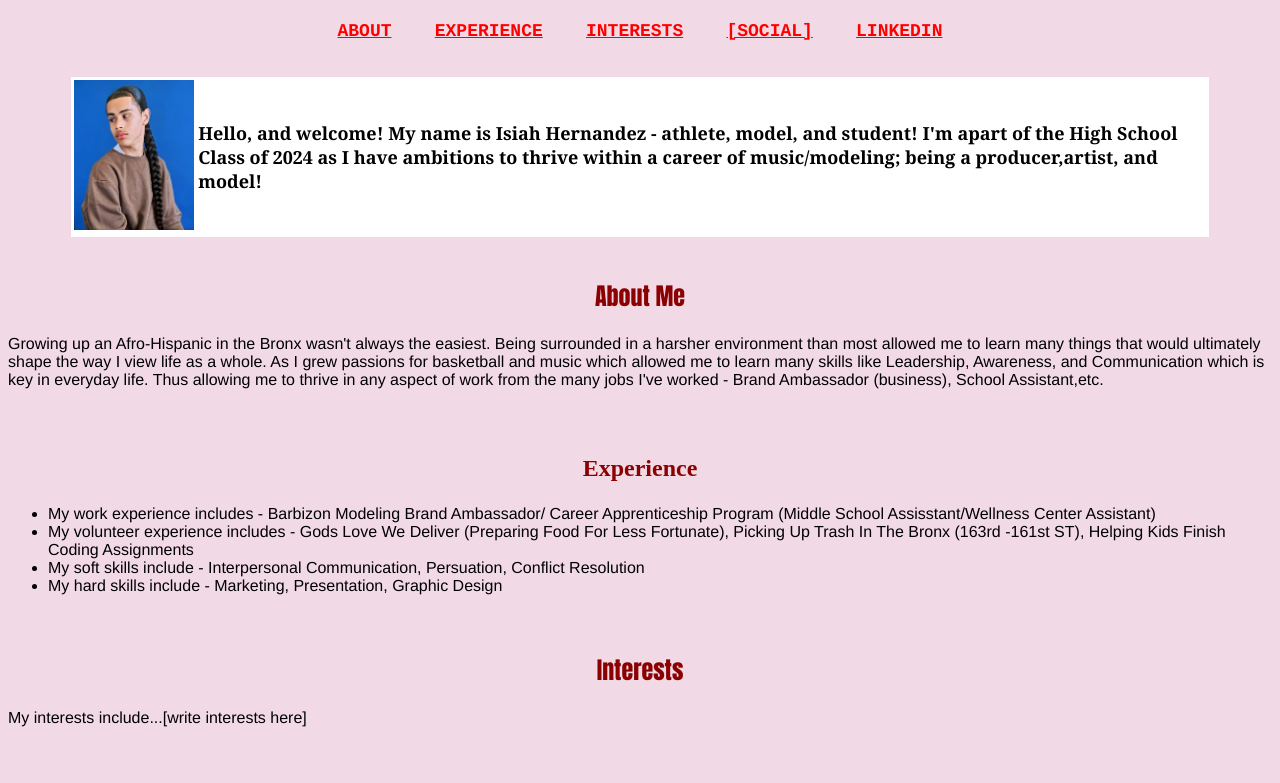
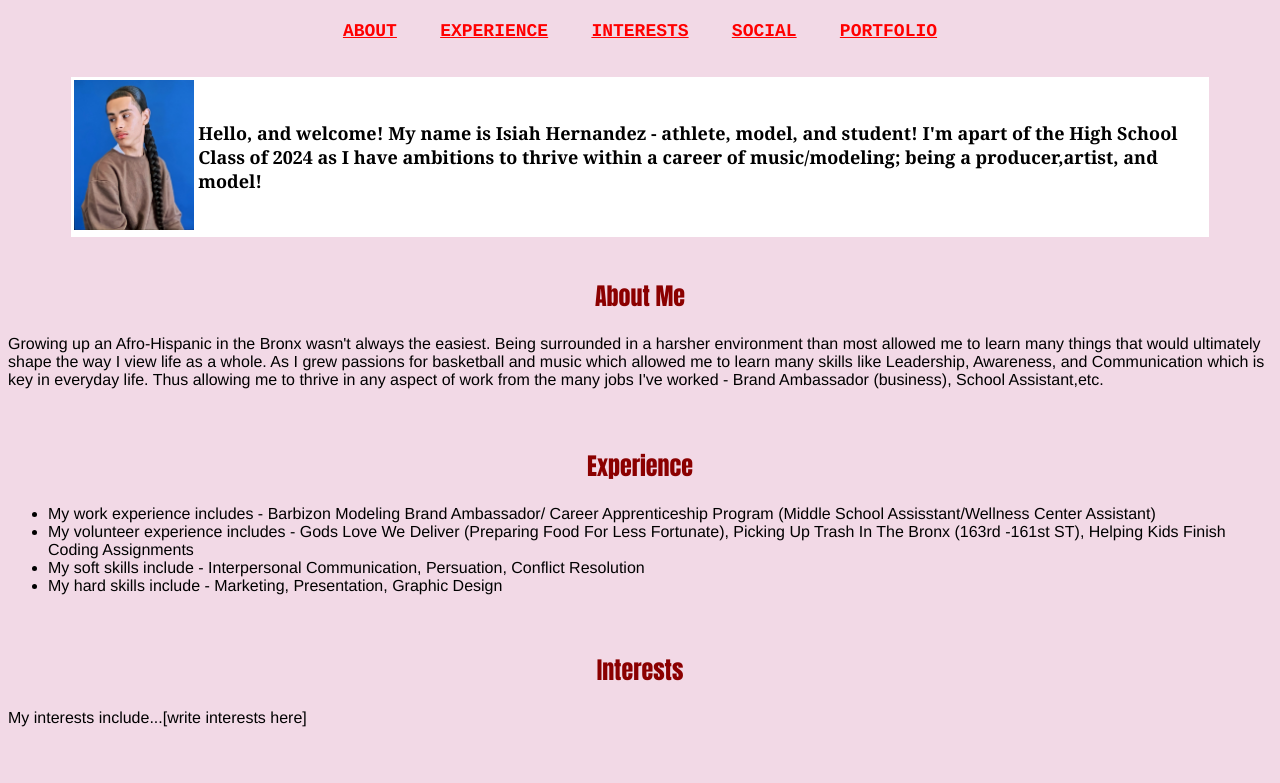
Before and after one commit to IsiahH26/IsiahH26, a plain HTML site: page index.html in a window 1280 px wide. Shown: the top 783 px of the page. Drawn offline with Linux system fonts and the light colour scheme.

Commit message:
Update index.html

```diff
--- a/index.html
+++ b/index.html
@@ -11,8 +11,8 @@
 			<a href="#about">ABOUT</a>&nbsp;&nbsp;&nbsp;
 			<a href="#experience">EXPERIENCE</a>&nbsp;&nbsp;&nbsp;
 			<a href="#interests">INTERESTS</a>&nbsp;&nbsp;&nbsp;
-			<a href="https://www.instagram.com/isiahsmodeling/">[SOCIAL]</a>&nbsp;&nbsp;&nbsp;
-			<a href="[URL]">LINKEDIN</a>
+			<a href="https://www.instagram.com/isiahsmodeling/">SOCIAL</a>&nbsp;&nbsp;&nbsp;
+			<a href="#portfolio">PORTFOLIO</a>
 	</b></font></h3><br>
 
 <!--Introduction with picture-->
@@ -30,7 +30,7 @@
 	</font><br><br><br>
 
 <!--My Experience-->
-	<h1 id="experience" align="center"><font face="ariel" color="#8b0000" size="5">
+	<h1 id="experience" align="center"><font face="impact" color="#8b0000" size="5">
 		Experience
 	</font></h1>
 	<font face="helvetica" color="black" size="3">
```
